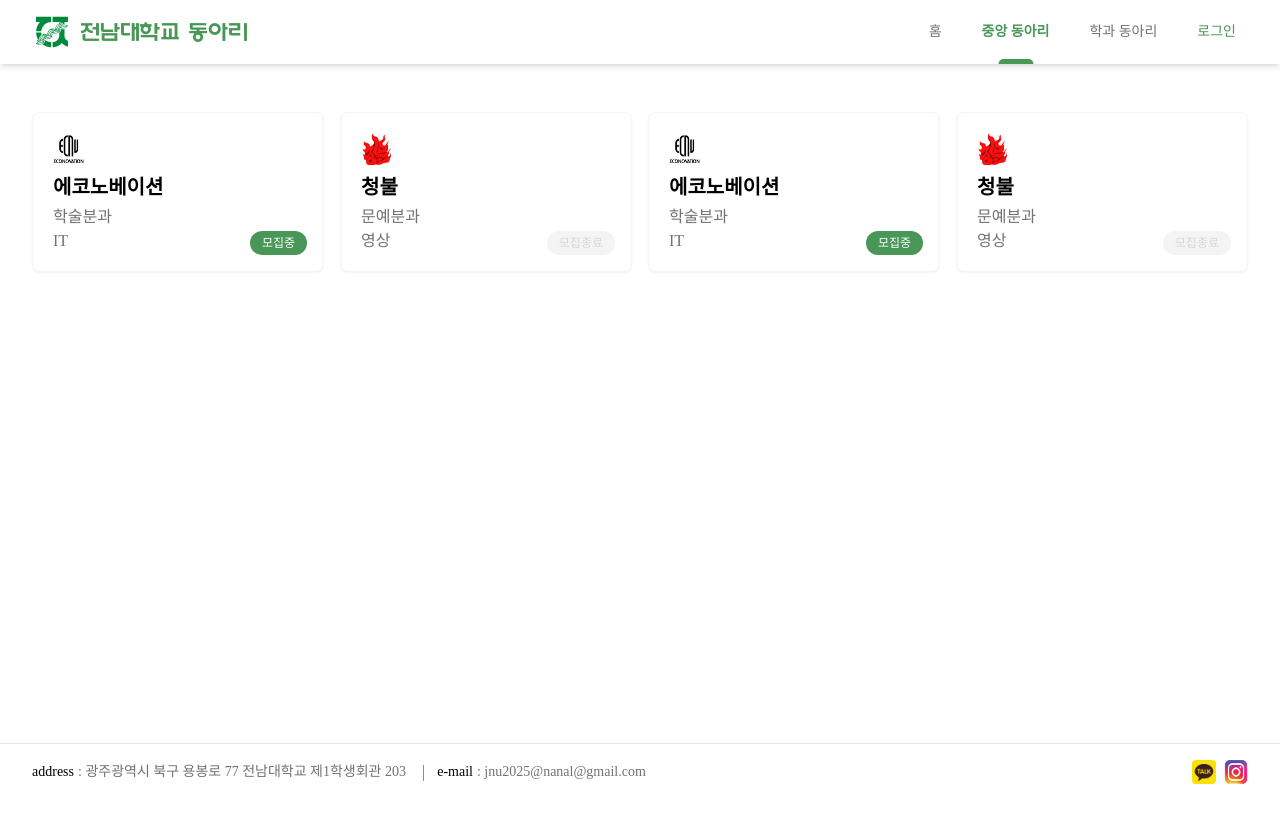
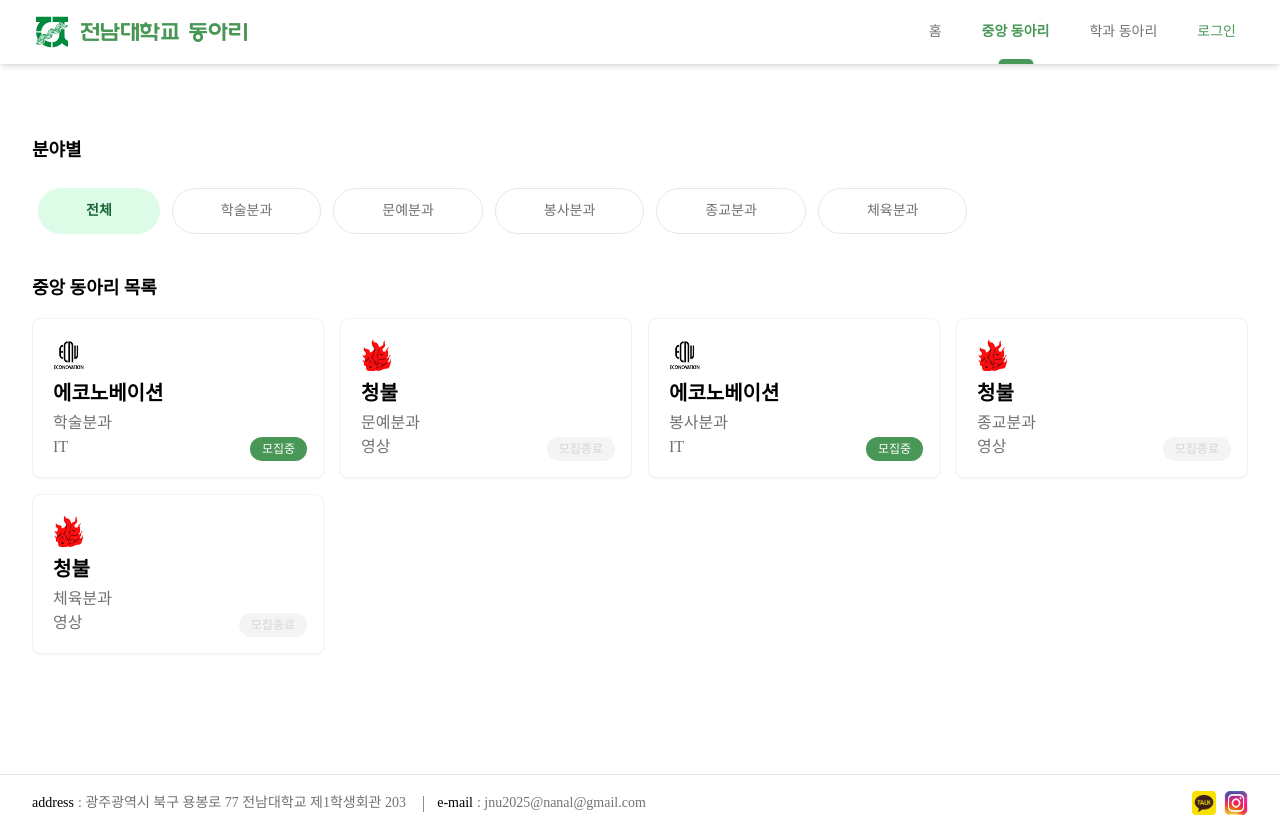
Before and after one commit to Quattro-Cheese-Whopper/Donggle-FE, a React (Vite) app: page /club/central in a window 1280 px wide. Before the commit the page ends 800 px from the top, so only its background shows below. Built offline with nearby package versions, Linux system fonts and the light colour scheme; a web font is replaced by a local one.

Commit message:
feat: 분야별 필터 컴포넌트 추가 및 중앙 동아리 페이지에 필터 기능 구현

```diff
--- /dev/null
+++ b/src/components/cards/CardFilter.jsx
@@ -0,0 +1,60 @@
+import React, { useState, useRef, useEffect } from 'react';
+import CustomText from '../../utils/CustomText';
+import colors from '../../constants/colors';
+
+/**
+ * 분야별 필터 캐러셀 컴포넌트
+ * @param {Object} props
+ * @param {Array} props.categories - 분야 목록 배열
+ * @param {string} props.selectedCategory - 현재 선택된 분야
+ * @param {function} props.onCategorySelect - 분야 선택 시 호출되는 콜백 함수
+ */
+const CardFilter = ({ categories, selectedCategory, onCategorySelect }) => {
+  return (
+    <div className="relative w-full mt-6 mb-8">
+      <CustomText
+        font="pretendard-600"
+        className="text-lg mb-4"
+        style={{ color: colors.black }}
+      >
+        분야별
+      </CustomText>
+
+      <div className="relative flex items-center">
+        <div
+          className="flex overflow-x-auto py-2 scrollbar-hide"
+          style={{
+            scrollbarWidth: 'none',
+            msOverflowStyle: 'none',
+            WebkitOverflowScrolling: 'touch'
+          }}
+        >
+          {categories.map((category) => (
+            <button
+              key={category}
+              className={`whitespace-nowrap px-12 py-3 rounded-full mx-1.5 focus:outline-none transition-colors ${
+                category === selectedCategory
+                  ? 'bg-green-100 text-green-800 font-medium'
+                  : 'bg-white text-gray-700 border border-gray-200'
+              }`}
+              onClick={() => onCategorySelect(category)}
+            >
+              <CustomText
+                font={category === selectedCategory ? "pretendard-600" : "pretendard-400"}
+                className="text-sm"
+                style={{
+                  color: category === selectedCategory ? colors.green : colors.darkGray,
+                  margin: 0
+                }}
+              >
+                {category}
+              </CustomText>
+            </button>
+          ))}
+        </div>
+      </div>
+    </div>
+  );
+};
+
+export default CardFilter;
--- a/src/constants/clubs.js
+++ b/src/constants/clubs.js
@@ -22,7 +22,7 @@ export const sampleClubs = [
     id: 3,
     icon: econoLogo,
     name: '에코노베이션',
-    department: '학술분과',
+    department: '봉사분과',
     category: 'IT',
     isRecruiting: true
   },
@@ -30,7 +30,15 @@ export const sampleClubs = [
     id: 4,
     icon: cheongbulLogo,
     name: '청불',
-    department: '문예분과',
+    department: '종교분과',
+    category: '영상',
+    isRecruiting: false
+  },
+  {
+    id: 5,
+    icon: cheongbulLogo,
+    name: '청불',
+    department: '체육분과',
     category: '영상',
     isRecruiting: false
   }
--- a/src/pages/club/CentralClub.jsx
+++ b/src/pages/club/CentralClub.jsx
@@ -1,10 +1,31 @@
-import React from 'react';
+import React, { useState, useEffect } from 'react';
 import TopNavigator from '../../utils/navigate/TopNavigator';
-import Footer from '../../utils/footer/BottomFooter'
+import Footer from '../../utils/footer/BottomFooter';
 import { ClubCardGrid } from '../../components/cards/ClubCard';
+import CardFilter from '../../components/cards/CardFilter';
 import sampleClubs from '../../constants/clubs';
+import CustomText from '../../utils/CustomText';
+import colors from '../../constants/colors';
 
 const CentralClub = () => {
+  // 모든 분야 목록 추출 (중복 제거)
+  const allCategories = ['전체', ...new Set(sampleClubs.map(club => club.department))];
+
+  // 선택된 분야 상태
+  const [selectedCategory, setSelectedCategory] = useState('전체');
+
+  // 필터링된 동아리 목록
+  const [filteredClubs, setFilteredClubs] = useState(sampleClubs);
+
+  // 분야 선택이 변경될 때마다 동아리 목록 필터링
+  useEffect(() => {
+    if (selectedCategory === '전체') {
+      setFilteredClubs(sampleClubs);
+    } else {
+      setFilteredClubs(sampleClubs.filter(club => club.department === selectedCategory));
+    }
+  }, [selectedCategory]);
+
   return (
     <div className="min-h-screen flex flex-col bg-white-50">
       <div className="relative z-10">
@@ -12,13 +33,27 @@ const CentralClub = () => {
       </div>
       {/* 메인 컨텐츠 */}
       <main className="flex-grow flex justify-center">
-        <div className="max-w-7xl w-full py-6 sm:px-6 lg:px-8">
+        <div className="max-w-7xl w-full pt-6 pb-24 sm:px-6 lg:px-8">
           <div className="px-4 py-6 sm:px-0">
-            <ClubCardGrid clubs={sampleClubs} />
+            {/* 분야별 필터 추가 */}
+            <CardFilter
+              categories={allCategories}
+              selectedCategory={selectedCategory}
+              onCategorySelect={setSelectedCategory}
+            />
+            <CustomText
+                font="pretendard-600"
+                className="text-lg mb-4"
+                style={{ color: colors.black }}
+            >
+                중앙 동아리 목록
+            </CustomText>
+            {/* 필터링된 동아리 목록 */}
+            <ClubCardGrid clubs={filteredClubs} />
           </div>
         </div>
       </main>
-      <Footer/>
+      <Footer />
     </div>
   );
 };
```
